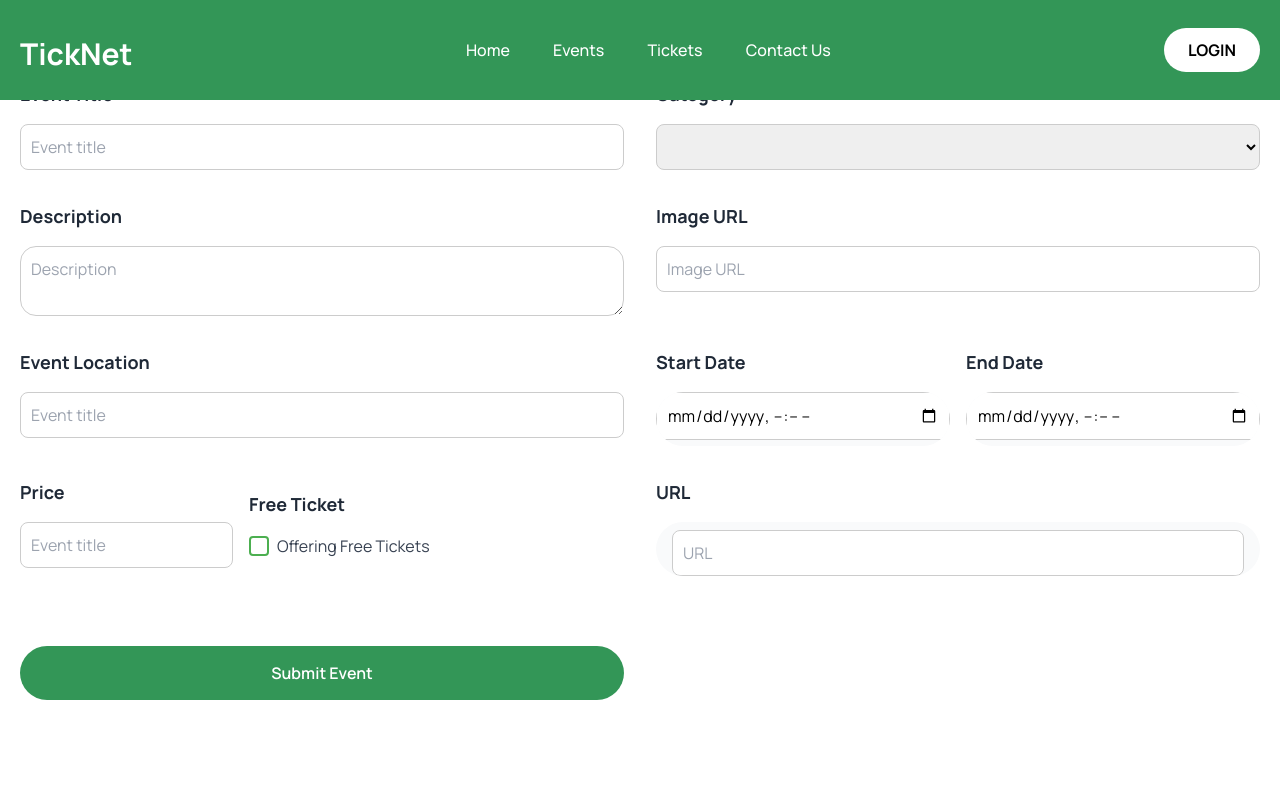
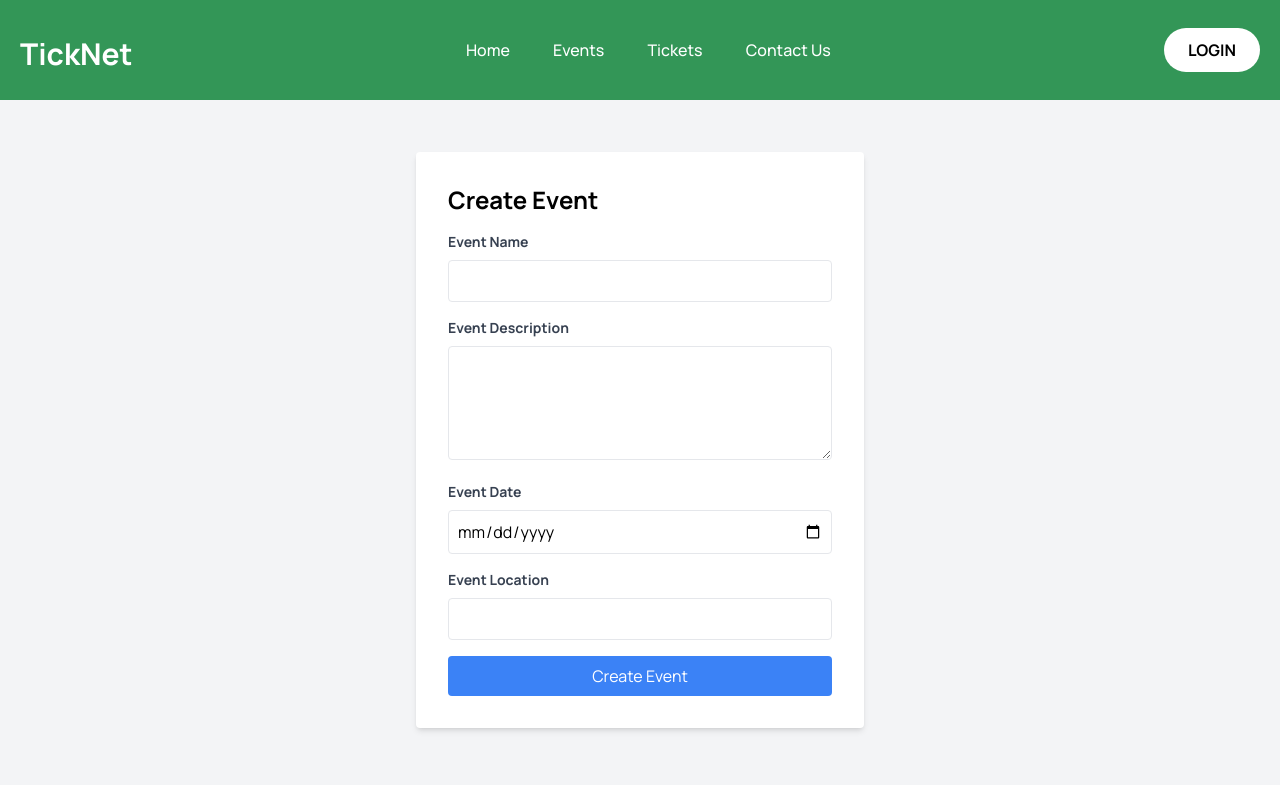
Before and after one commit to faid-terence/Eve-Ease, a React (Vite) app: page /create-event in a window 1280 px wide. Shown: the top 785 px of the page. Built offline with nearby package versions, Linux system fonts and the light colour scheme.

Commit message:
feat: implement Create Event Page

```diff
--- a/src/Routes/Router.jsx
+++ b/src/Routes/Router.jsx
@@ -8,6 +8,7 @@ import { SignUp } from "../pages/SignUp";
 import { Login } from "../pages/Login";
 import { EventDetails } from "../pages/EventDetails";
 import { CreateEventForm } from "../components/CreateEventForm";
+import CreateEventPage from "../pages/CreateEventPage";
 
 export const Router = () => {
   return (
@@ -20,7 +21,7 @@ export const Router = () => {
       <Route path="/contact" element={<Contact />} />
       <Route path="/auth/signin" element={<Login />} />
       <Route path="/auth/register" element={<SignUp />} />
-      <Route path="/create-event" element={<CreateEventForm />} />
+      <Route path="/create-event" element={<CreateEventPage />} />
     </Routes>
   );
 };
--- a/src/index.css
+++ b/src/index.css
@@ -4,7 +4,7 @@
 
 @layer base {
   section {
-    @apply py-[75px];
+    @apply bg-gray-100 py-[75px];
   }
 }
 
--- /dev/null
+++ b/src/pages/CreateEventPage.jsx
@@ -0,0 +1,109 @@
+import React, { useState } from "react";
+
+const CreateEventPage = () => {
+  const [eventData, setEventData] = useState({
+    eventName: "",
+    eventDescription: "",
+    eventDate: "",
+    eventLocation: "",
+  });
+
+  const handleChange = (e) => {
+    setEventData({
+      ...eventData,
+      [e.target.name]: e.target.value,
+    });
+  };
+
+  const handleSubmit = (e) => {
+    e.preventDefault();
+    // Add logic to handle event creation or submission
+    console.log("Event Data Submitted:", eventData);
+  };
+
+  return (
+    <div className="min-h-screen flex items-center justify-center bg-gray-100">
+      <div className="bg-white p-8 rounded shadow-md w-full max-w-md">
+        <h2 className="text-2xl font-bold mb-4">Create Event</h2>
+        <form onSubmit={handleSubmit}>
+          <div className="mb-4">
+            <label
+              htmlFor="eventName"
+              className="block text-gray-700 text-sm font-bold mb-2"
+            >
+              Event Name
+            </label>
+            <input
+              type="text"
+              id="eventName"
+              name="eventName"
+              value={eventData.eventName}
+              onChange={handleChange}
+              className="w-full p-2 border rounded"
+              required
+            />
+          </div>
+          <div className="mb-4">
+            <label
+              htmlFor="eventDescription"
+              className="block text-gray-700 text-sm font-bold mb-2"
+            >
+              Event Description
+            </label>
+            <textarea
+              id="eventDescription"
+              name="eventDescription"
+              value={eventData.eventDescription}
+              onChange={handleChange}
+              rows="4"
+              className="w-full p-2 border rounded"
+              required
+            ></textarea>
+          </div>
+          <div className="mb-4">
+            <label
+              htmlFor="eventDate"
+              className="block text-gray-700 text-sm font-bold mb-2"
+            >
+              Event Date
+            </label>
+            <input
+              type="date"
+              id="eventDate"
+              name="eventDate"
+              value={eventData.eventDate}
+              onChange={handleChange}
+              className="w-full p-2 border rounded"
+              required
+            />
+          </div>
+          <div className="mb-4">
+            <label
+              htmlFor="eventLocation"
+              className="block text-gray-700 text-sm font-bold mb-2"
+            >
+              Event Location
+            </label>
+            <input
+              type="text"
+              id="eventLocation"
+              name="eventLocation"
+              value={eventData.eventLocation}
+              onChange={handleChange}
+              className="w-full p-2 border rounded"
+              required
+            />
+          </div>
+          <button
+            type="submit"
+            className="w-full bg-blue-500 text-white p-2 rounded hover:bg-blue-700"
+          >
+            Create Event
+          </button>
+        </form>
+      </div>
+    </div>
+  );
+};
+
+export default CreateEventPage;
```
